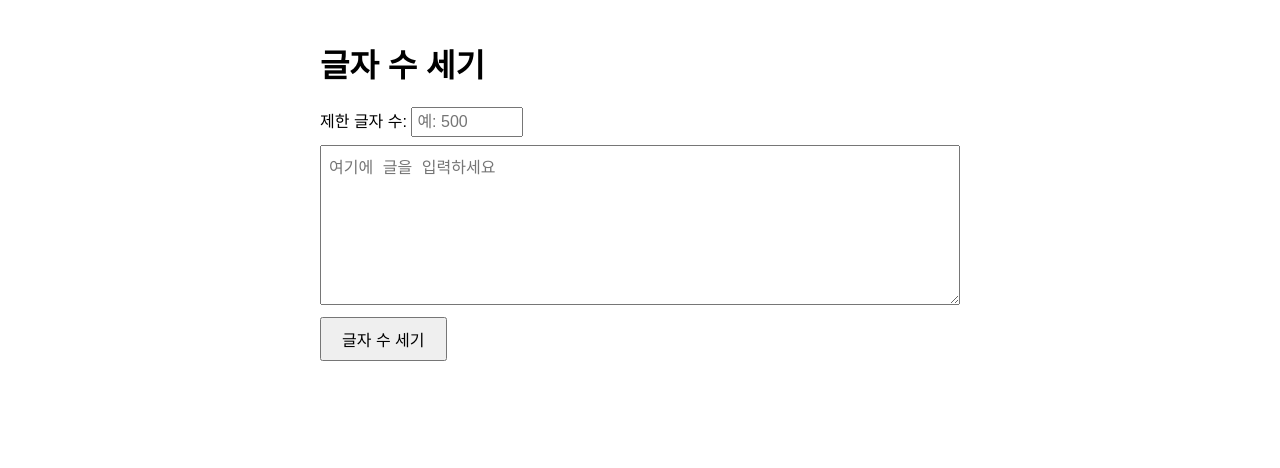
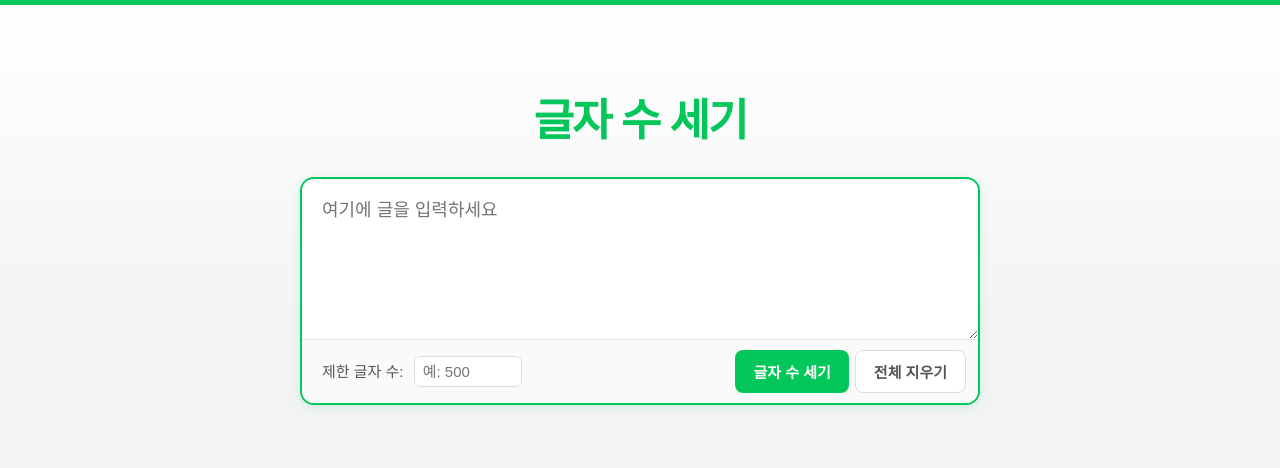
Before and after one commit to aio2o-esg/vibe, a plain HTML site: page char-counter.html in a window 1280 px wide. Drawn offline with Linux system fonts and the light colour scheme.

Commit message:
feat: 글자 수 세기에 전체 지우기·입력 제한 추가 및 화면 디자인 변경
Co-Authored-By: Claude Opus 5.5 <noreply@anthropic.com>

```diff
--- a/char-counter.html
+++ b/char-counter.html
@@ -7,35 +7,103 @@
   <style>
     body {
       font-family: "Malgun Gothic", sans-serif;
-      max-width: 640px;
-      margin: 40px auto;
-      padding: 0 16px;
+      max-width: 680px;
+      margin: 0 auto;
+      padding: 80px 16px 40px;
+      color: #222;
+    }
+    html {
+      min-height: 100%;
+      border-top: 5px solid #03c75a;
+      background: #f2f3f5 linear-gradient(#ffffff, #f2f3f5 320px) no-repeat;
+      box-sizing: border-box;
+    }
+    h1 {
+      margin: 0 0 28px;
+      text-align: center;
+      font-size: 44px;
+      font-weight: 800;
+      letter-spacing: -2px;
+      color: #03c75a;
+    }
+    .search-box {
+      border: 2px solid #03c75a;
+      border-radius: 14px;
+      box-shadow: 0 2px 10px rgba(3, 199, 90, 0.15);
+      background: #fff;
+      overflow: hidden;
     }
     textarea {
+      display: block;
       width: 100%;
       height: 160px;
-      padding: 8px;
-      font-size: 16px;
+      padding: 18px 20px;
+      border: none;
+      outline: none;
+      resize: vertical;
+      font-family: inherit;
+      font-size: 18px;
+      line-height: 1.5;
       box-sizing: border-box;
     }
+    .toolbar {
+      display: flex;
+      flex-wrap: wrap;
+      align-items: center;
+      justify-content: space-between;
+      gap: 8px;
+      padding: 10px 12px 10px 20px;
+      border-top: 1px solid #e5e5e5;
+      background: #fafafa;
+    }
+    .limit {
+      font-size: 15px;
+      color: #555;
+    }
+    .limit input {
+      width: 90px;
+      margin-left: 6px;
+      padding: 6px 8px;
+      border: 1px solid #ddd;
+      border-radius: 6px;
+      font-size: 15px;
+    }
+    .limit input:focus {
+      border-color: #03c75a;
+      outline: none;
+    }
+    .buttons {
+      display: flex;
+      gap: 6px;
+    }
     button {
-      margin-top: 8px;
-      padding: 8px 20px;
-      font-size: 16px;
+      padding: 10px 18px;
+      border-radius: 8px;
+      font-family: inherit;
+      font-size: 15px;
+      font-weight: bold;
       cursor: pointer;
     }
+    #countBtn {
+      border: none;
+      background: #03c75a;
+      color: #fff;
+    }
+    #countBtn:hover {
+      background: #02b351;
+    }
+    #clearBtn {
+      border: 1px solid #ddd;
+      background: #fff;
+      color: #555;
+    }
+    #clearBtn:hover {
+      background: #f2f2f2;
+    }
     #result {
-      margin-top: 16px;
+      margin-top: 20px;
+      text-align: center;
       font-size: 18px;
-    }
-    .limit {
-      margin-bottom: 8px;
-      font-size: 16px;
-    }
-    .limit input {
-      width: 100px;
-      padding: 4px;
-      font-size: 16px;
     }
     .over {
       color: red;
@@ -45,21 +113,50 @@
 </head>
 <body>
   <h1>글자 수 세기</h1>
-  <div class="limit">
-    <label for="limit">제한 글자 수:</label>
-    <input type="number" id="limit" min="0" placeholder="예: 500">
+  <div class="search-box">
+    <textarea id="input" placeholder="여기에 글을 입력하세요"></textarea>
+    <div class="toolbar">
+      <div class="limit">
+        <label for="limit">제한 글자 수:</label>
+        <input type="number" id="limit" min="0" placeholder="예: 500">
+      </div>
+      <div class="buttons">
+        <button id="countBtn">글자 수 세기</button>
+        <button id="clearBtn">전체 지우기</button>
+      </div>
+    </div>
   </div>
-  <textarea id="input" placeholder="여기에 글을 입력하세요"></textarea>
-  <button id="countBtn">글자 수 세기</button>
   <p id="result"></p>
 
   <script>
+    var lastValue = "";
+
+    function getLimit() {
+      var limitValue = document.getElementById("limit").value;
+      return limitValue === "" ? Infinity : Number(limitValue);
+    }
+
+    // 제한을 넘으면 방금 입력된 글자 중 넘친 만큼을 커서 앞에서 잘라 낸다.
+    function enforceLimit() {
+      var input = document.getElementById("input");
+      var chars = Array.from(input.value);
+      var allowed = Math.max(getLimit(), Array.from(lastValue).length);
+      var excess = chars.length - allowed;
+      if (excess > 0) {
+        var before = Array.from(input.value.slice(0, input.selectionEnd));
+        var after = input.value.slice(input.selectionEnd);
+        var kept = before.slice(0, Math.max(0, before.length - excess)).join("");
+        input.value = kept + after;
+        input.setSelectionRange(kept.length, kept.length);
+      }
+      lastValue = input.value;
+    }
+
     function showCount() {
       var text = document.getElementById("input").value;
       var count = Array.from(text).length;
       var countNoSpace = Array.from(text.replace(/\s/g, "")).length;
-      var limitValue = document.getElementById("limit").value;
-      var limit = limitValue === "" ? Infinity : Number(limitValue);
+      var limit = getLimit();
 
       var result = document.getElementById("result");
       result.textContent = "";
@@ -76,7 +173,21 @@
     }
 
     document.getElementById("countBtn").addEventListener("click", showCount);
-    document.getElementById("input").addEventListener("input", showCount);
+    document.getElementById("input").addEventListener("input", function (event) {
+      if (!event.isComposing) {
+        enforceLimit();
+      }
+      showCount();
+    });
+    document.getElementById("input").addEventListener("compositionend", function () {
+      enforceLimit();
+      showCount();
+    });
+    document.getElementById("clearBtn").addEventListener("click", function () {
+      document.getElementById("input").value = "";
+      lastValue = "";
+      showCount();
+    });
     document.getElementById("limit").addEventListener("input", function () {
       if (document.getElementById("result").textContent !== "") {
         showCount();
```
